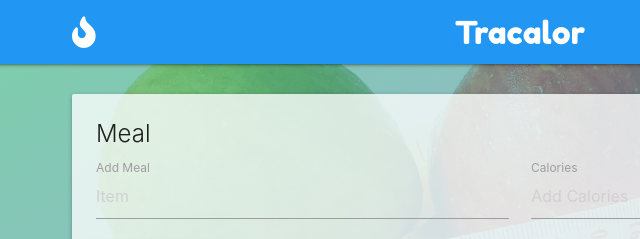
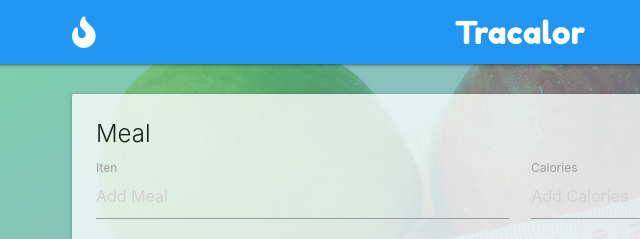
Before and after one commit to nickliliakides/CaloriesTracker, a plain HTML site: page index.html in a window 1280 px wide. Shown: the top 239 px of the page, 120-760 px from the left. Drawn offline with nearby package versions, Linux system fonts and the light colour scheme.

Commit message:
Update index.html

```diff
--- a/index.html
+++ b/index.html
@@ -47,8 +47,8 @@
           <form class="col">
             <div class="row">
               <div class="input-field col s6">
-                <input type="text" id="item-name" placeholder="Item" />
-                <label for="item-name">Add Meal</label>
+                <input type="text" id="item-name" placeholder="Add Meal" />
+                <label for="item-name">Iten</label>
               </div>
               <div class="input-field col s6">
                 <input
```
